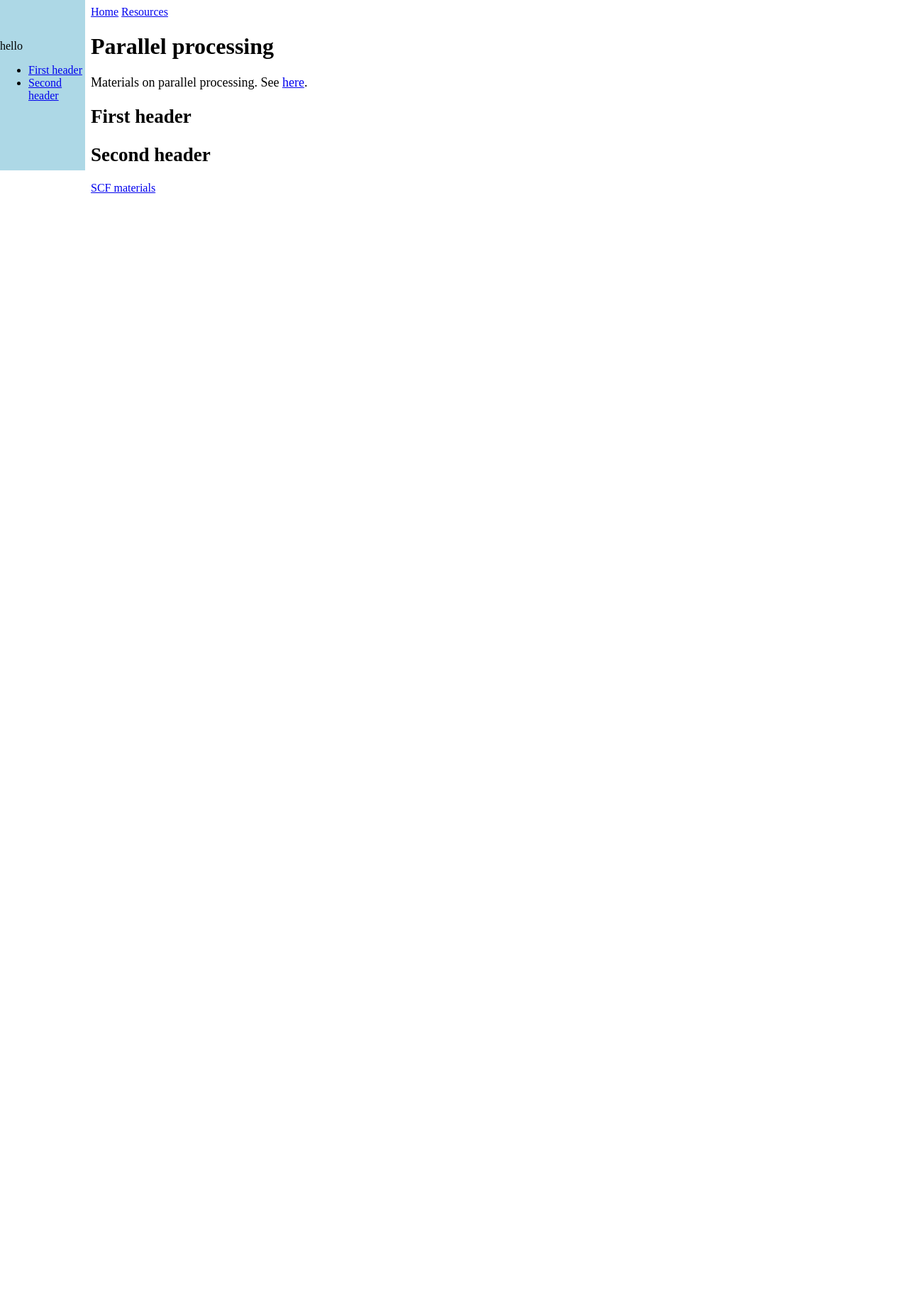
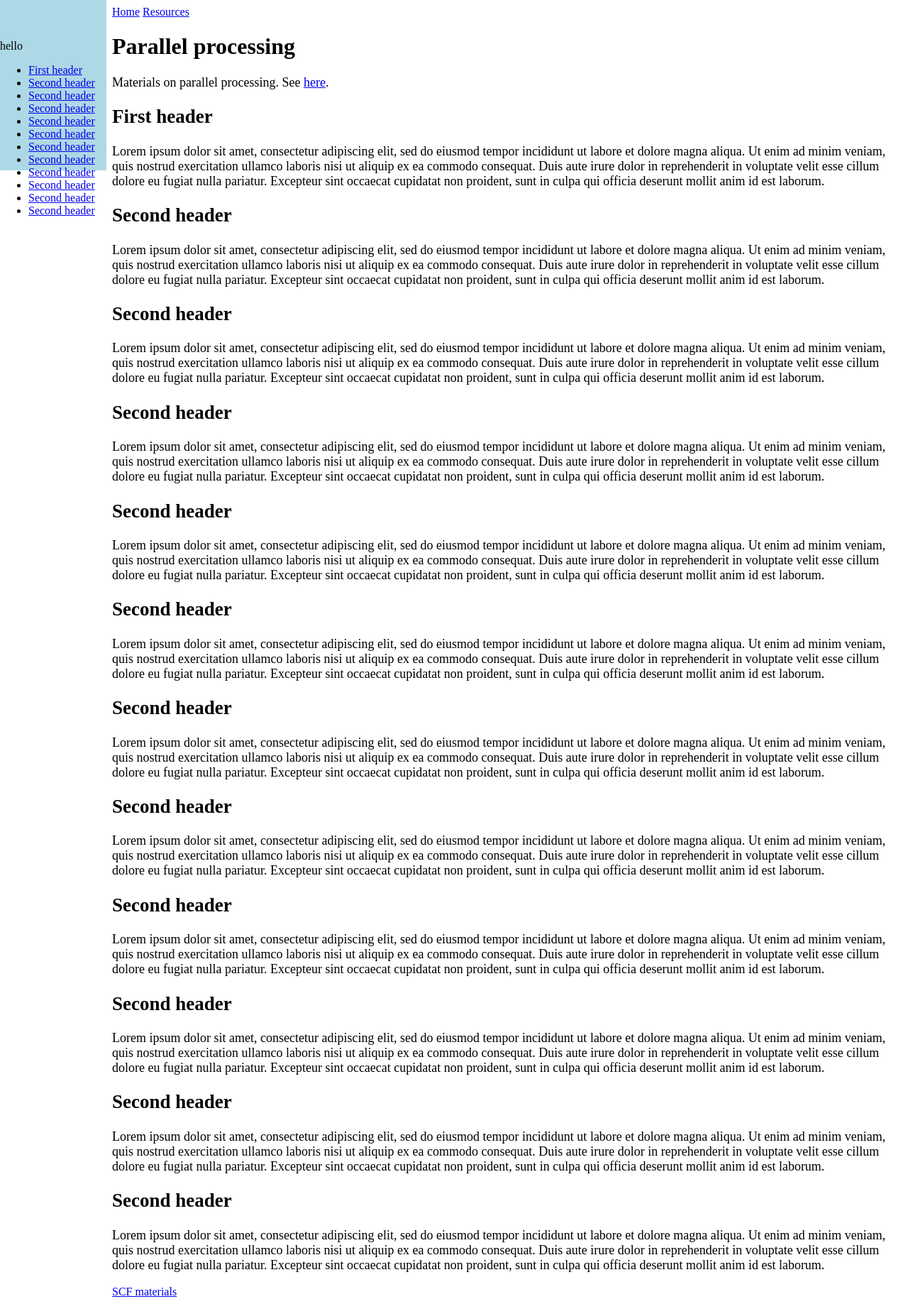
Before and after one commit to paciorek/tutorial-test, a Jekyll site: the page built from index.md, in a window 1280 px wide. Shown: the whole page at 71% size. Built offline with Jekyll 4.4.1, drawn with Linux system fonts in a browser that asks for light colours; before the commit the page ends 900 px from its top, so only the background shows below that.

Commit message:
some monkeying

```diff
--- a/index.md
+++ b/index.md
@@ -8,4 +8,48 @@
 
 ## First header
 
+Lorem ipsum dolor sit amet, consectetur adipiscing elit, sed do eiusmod tempor incididunt ut labore et dolore magna aliqua. Ut enim ad minim veniam, quis nostrud exercitation ullamco laboris nisi ut aliquip ex ea commodo consequat. Duis aute irure dolor in reprehenderit in voluptate velit esse cillum dolore eu fugiat nulla pariatur. Excepteur sint occaecat cupidatat non proident, sunt in culpa qui officia deserunt mollit anim id est laborum.
+
 ## Second header
+
+Lorem ipsum dolor sit amet, consectetur adipiscing elit, sed do eiusmod tempor incididunt ut labore et dolore magna aliqua. Ut enim ad minim veniam, quis nostrud exercitation ullamco laboris nisi ut aliquip ex ea commodo consequat. Duis aute irure dolor in reprehenderit in voluptate velit esse cillum dolore eu fugiat nulla pariatur. Excepteur sint occaecat cupidatat non proident, sunt in culpa qui officia deserunt mollit anim id est laborum.
+
+## Second header
+
+Lorem ipsum dolor sit amet, consectetur adipiscing elit, sed do eiusmod tempor incididunt ut labore et dolore magna aliqua. Ut enim ad minim veniam, quis nostrud exercitation ullamco laboris nisi ut aliquip ex ea commodo consequat. Duis aute irure dolor in reprehenderit in voluptate velit esse cillum dolore eu fugiat nulla pariatur. Excepteur sint occaecat cupidatat non proident, sunt in culpa qui officia deserunt mollit anim id est laborum.
+
+## Second header
+
+Lorem ipsum dolor sit amet, consectetur adipiscing elit, sed do eiusmod tempor incididunt ut labore et dolore magna aliqua. Ut enim ad minim veniam, quis nostrud exercitation ullamco laboris nisi ut aliquip ex ea commodo consequat. Duis aute irure dolor in reprehenderit in voluptate velit esse cillum dolore eu fugiat nulla pariatur. Excepteur sint occaecat cupidatat non proident, sunt in culpa qui officia deserunt mollit anim id est laborum.
+
+## Second header
+
+Lorem ipsum dolor sit amet, consectetur adipiscing elit, sed do eiusmod tempor incididunt ut labore et dolore magna aliqua. Ut enim ad minim veniam, quis nostrud exercitation ullamco laboris nisi ut aliquip ex ea commodo consequat. Duis aute irure dolor in reprehenderit in voluptate velit esse cillum dolore eu fugiat nulla pariatur. Excepteur sint occaecat cupidatat non proident, sunt in culpa qui officia deserunt mollit anim id est laborum.
+
+## Second header
+
+Lorem ipsum dolor sit amet, consectetur adipiscing elit, sed do eiusmod tempor incididunt ut labore et dolore magna aliqua. Ut enim ad minim veniam, quis nostrud exercitation ullamco laboris nisi ut aliquip ex ea commodo consequat. Duis aute irure dolor in reprehenderit in voluptate velit esse cillum dolore eu fugiat nulla pariatur. Excepteur sint occaecat cupidatat non proident, sunt in culpa qui officia deserunt mollit anim id est laborum.
+
+## Second header
+
+Lorem ipsum dolor sit amet, consectetur adipiscing elit, sed do eiusmod tempor incididunt ut labore et dolore magna aliqua. Ut enim ad minim veniam, quis nostrud exercitation ullamco laboris nisi ut aliquip ex ea commodo consequat. Duis aute irure dolor in reprehenderit in voluptate velit esse cillum dolore eu fugiat nulla pariatur. Excepteur sint occaecat cupidatat non proident, sunt in culpa qui officia deserunt mollit anim id est laborum.
+
+## Second header
+
+Lorem ipsum dolor sit amet, consectetur adipiscing elit, sed do eiusmod tempor incididunt ut labore et dolore magna aliqua. Ut enim ad minim veniam, quis nostrud exercitation ullamco laboris nisi ut aliquip ex ea commodo consequat. Duis aute irure dolor in reprehenderit in voluptate velit esse cillum dolore eu fugiat nulla pariatur. Excepteur sint occaecat cupidatat non proident, sunt in culpa qui officia deserunt mollit anim id est laborum.
+
+## Second header
+
+Lorem ipsum dolor sit amet, consectetur adipiscing elit, sed do eiusmod tempor incididunt ut labore et dolore magna aliqua. Ut enim ad minim veniam, quis nostrud exercitation ullamco laboris nisi ut aliquip ex ea commodo consequat. Duis aute irure dolor in reprehenderit in voluptate velit esse cillum dolore eu fugiat nulla pariatur. Excepteur sint occaecat cupidatat non proident, sunt in culpa qui officia deserunt mollit anim id est laborum.
+
+## Second header
+
+Lorem ipsum dolor sit amet, consectetur adipiscing elit, sed do eiusmod tempor incididunt ut labore et dolore magna aliqua. Ut enim ad minim veniam, quis nostrud exercitation ullamco laboris nisi ut aliquip ex ea commodo consequat. Duis aute irure dolor in reprehenderit in voluptate velit esse cillum dolore eu fugiat nulla pariatur. Excepteur sint occaecat cupidatat non proident, sunt in culpa qui officia deserunt mollit anim id est laborum.
+
+## Second header
+
+Lorem ipsum dolor sit amet, consectetur adipiscing elit, sed do eiusmod tempor incididunt ut labore et dolore magna aliqua. Ut enim ad minim veniam, quis nostrud exercitation ullamco laboris nisi ut aliquip ex ea commodo consequat. Duis aute irure dolor in reprehenderit in voluptate velit esse cillum dolore eu fugiat nulla pariatur. Excepteur sint occaecat cupidatat non proident, sunt in culpa qui officia deserunt mollit anim id est laborum.
+
+## Second header
+
+Lorem ipsum dolor sit amet, consectetur adipiscing elit, sed do eiusmod tempor incididunt ut labore et dolore magna aliqua. Ut enim ad minim veniam, quis nostrud exercitation ullamco laboris nisi ut aliquip ex ea commodo consequat. Duis aute irure dolor in reprehenderit in voluptate velit esse cillum dolore eu fugiat nulla pariatur. Excepteur sint occaecat cupidatat non proident, sunt in culpa qui officia deserunt mollit anim id est laborum.
--- a/stylesheets/main.css
+++ b/stylesheets/main.css
@@ -1,7 +1,7 @@
 
 .sidebar {
 height: 200px;
-width: 120px;
+width: 150px;
 position: fixed;
 top: 0;
 left: 0;
@@ -17,12 +17,12 @@
 
 
 .body-text {
-margin-left: 120px;
+margin-left: 150px;
 font-size: 18px;
 }
 nav {
-margin-left: 120px;
+margin-left: 150px;
 }
 h1, footer {
-margin-left: 120px;
+margin-left: 150px;
 }
```
